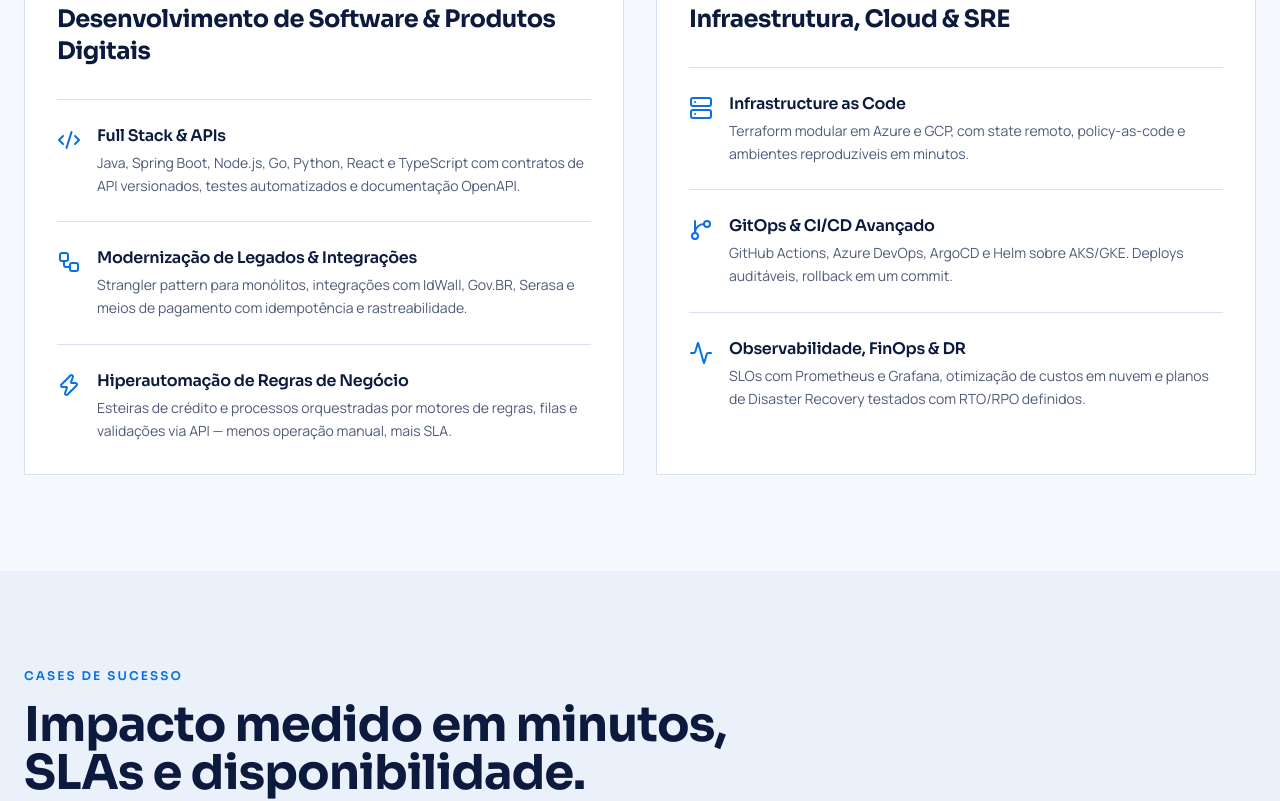
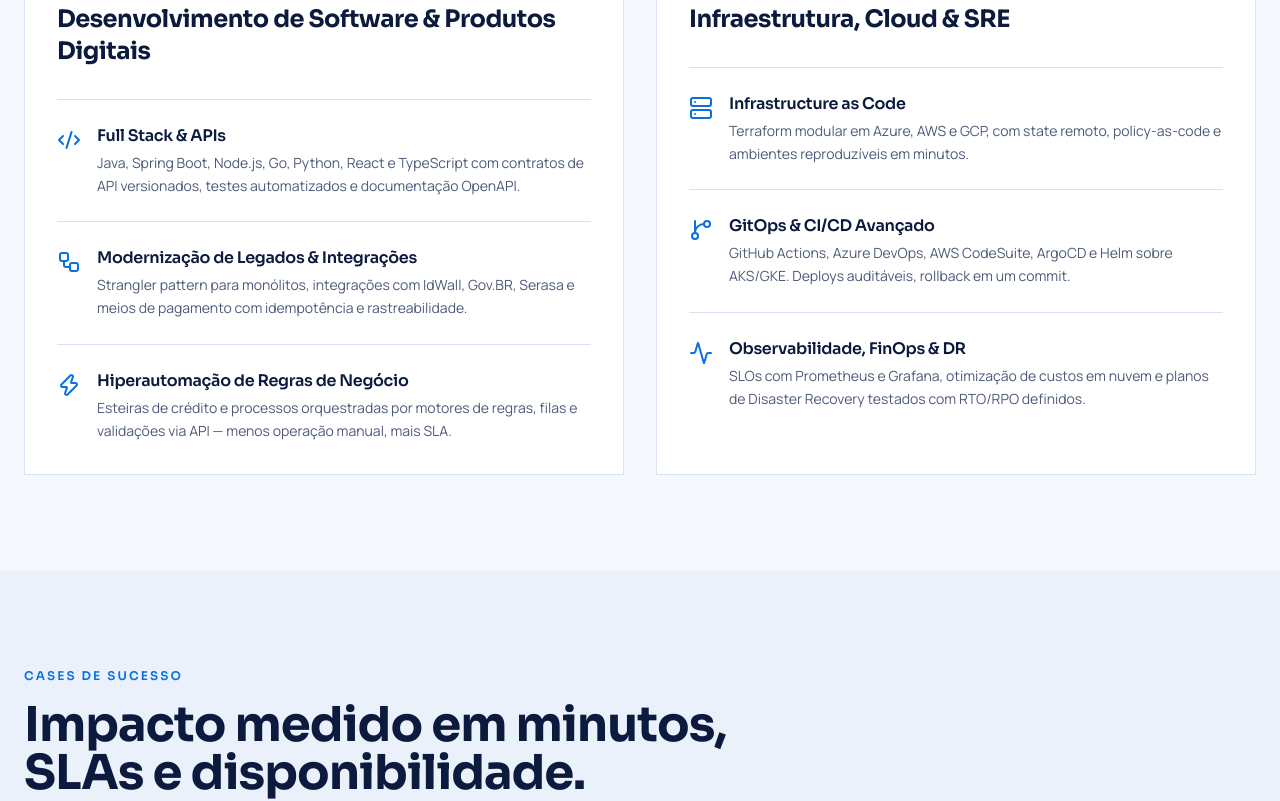
Before and after one commit to lucasrodriguesabreu/phong-site, a React (Vite) app: page / in a window 1280 px wide. Shown: the part 1380-2181 px from the top of the page. Built offline with nearby package versions, Linux system fonts and the light colour scheme.

Commit message:
adicionado aws na plataforma

```diff
--- a/src/data.js
+++ b/src/data.js
@@ -22,8 +22,8 @@ export const pillars = [
     title: 'Infraestrutura, Cloud & SRE',
     color: 'bg-sky',
     items: [
-      { icon: Server, t: 'Infrastructure as Code', d: 'Terraform modular em Azure e GCP, com state remoto, policy-as-code e ambientes reproduzíveis em minutos.' },
-      { icon: GitBranch, t: 'GitOps & CI/CD Avançado', d: 'GitHub Actions, Azure DevOps, ArgoCD e Helm sobre AKS/GKE. Deploys auditáveis, rollback em um commit.' },
+      { icon: Server, t: 'Infrastructure as Code', d: 'Terraform modular em Azure, AWS e GCP, com state remoto, policy-as-code e ambientes reproduzíveis em minutos.' },
+      { icon: GitBranch, t: 'GitOps & CI/CD Avançado', d: 'GitHub Actions, Azure DevOps, AWS CodeSuite, ArgoCD e Helm sobre AKS/GKE. Deploys auditáveis, rollback em um commit.' },
       { icon: Activity, t: 'Observabilidade, FinOps & DR', d: 'SLOs com Prometheus e Grafana, otimização de custos em nuvem e planos de Disaster Recovery testados com RTO/RPO definidos.' },
     ],
   },
@@ -70,7 +70,7 @@ export const steps = [
 export const stack = [
   { c: 'Backend & APIs', i: ['Java', 'Spring Boot', 'Node.js', 'Go', 'Python', 'REST', 'Microsserviços'] },
   { c: 'Frontend', i: ['React', 'Next.js', 'TypeScript', 'Tailwind CSS'] },
-  { c: 'Cloud & Containers', i: ['Azure', 'GCP', 'AWS', 'Docker', 'Kubernetes (AKS/GKE)', 'Helm'] },
+  { c: 'Cloud & Containers', i: ['Azure', 'GCP', 'AWS', 'Docker', 'Kubernetes (AKS/EKS/GKE)', 'Helm'] },
   { c: 'DevOps & IaC', i: ['Terraform', 'ArgoCD', 'GitHub Actions', 'Azure DevOps'] },
   { c: 'Observabilidade & Segurança', i: ['Prometheus', 'Grafana', 'External Secrets', 'DevSecOps'] },
 ]
```
